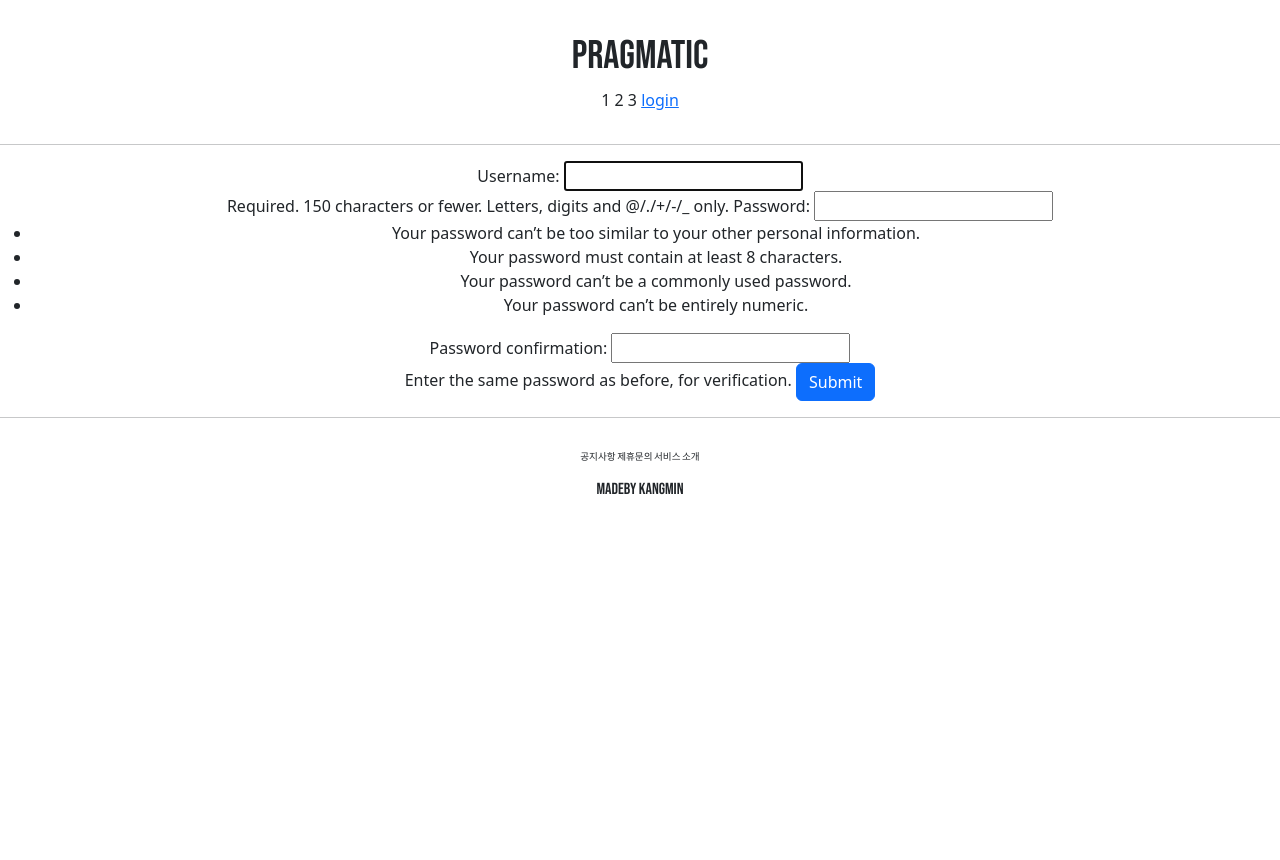
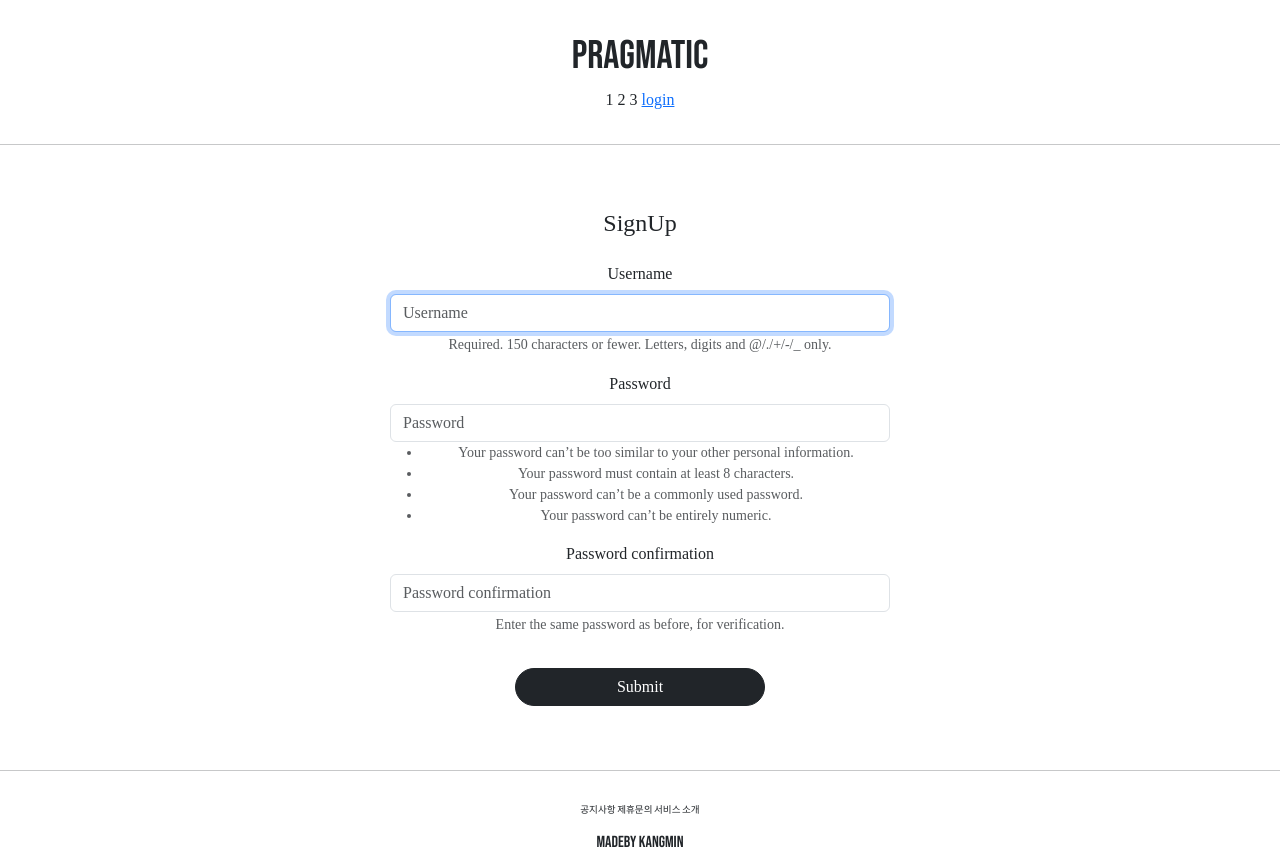
Before and after one commit to KangminNa/Django_Pinterest, a Django app: page /account/create/ in a window 1280 px wide. Before the commit the page ends 495 px from the top, so only its background shows below. Run offline with Django 4.2, Linux system fonts and the light colour scheme; some libraries are stand-ins or nearby versions.

Commit message:
Create : Bootstrap을 이용한 Form 디자인 정리
- Django Bootstrap 웹페이지 접속
- 상세하게 사용하는 방법이 나와있음
- 로그인 페이지 적용완료
- 회원가입 페이지 적용 완료
- 전체 base.html 글꼴 적용 BUT 적용되진 않음(리팩토링부분)

```diff
--- a/pragmatic/accountapp/templates/accountapp/create.html
+++ b/pragmatic/accountapp/templates/accountapp/create.html
@@ -1,12 +1,16 @@
 {% extends 'base.html' %}
+{% load bootstrap5 %}
 
 {% block content %}
 
-    <div style="text-align: center">
+    <div style="text-align: center; max-width: 500px; margin: 4rem auto">
+        <div class="mb-4">
+            <h4>SignUp</h4>
+        </div>
         <form action="{% url 'accountapp:create' %}" method="post">
             {% csrf_token %}
-            {{ form }}
-            <input type="submit" class="btn btn-primary">
+            {% bootstrap_form form %}
+            <input type="submit" class="btn btn-dark rounded-pill col-6 mt-3">
         </form>
 
     </div>
--- a/pragmatic/pragmatic/settings.py
+++ b/pragmatic/pragmatic/settings.py
@@ -57,6 +57,7 @@ INSTALLED_APPS = [
     'django.contrib.messages',
     'django.contrib.staticfiles',
     'accountapp',
+    'bootstrap5',
 ]
 
 MIDDLEWARE = [
--- a/pragmatic/templates/base.html
+++ b/pragmatic/templates/base.html
@@ -1,7 +1,7 @@
 <!DOCTYPE html>
 <html lang="en">
 {% include 'head.html' %}
-<body>
+<body style="font-family: '나눔손글씨 힘내라는 말보단';">
 
     {% include 'header.html' %}
 
--- a/pragmatic/templates/head.html
+++ b/pragmatic/templates/head.html
@@ -15,4 +15,12 @@
     <!-- 기본 CSS 링크-->
     <link rel="stylesheet" type="text/css" href="{% static 'base.css' %}">
 
+    <style>
+        @font-face {
+            font-family: '나눔손글씨 힘내라는 말보단.ttf';
+            src: local('나눔손글씨 힘내라는 말보단');
+            url("{% static 'fonts/나눔손글씨 힘내라는 말보단.ttf' %}") format("opentype");
+        }
+    </style>
+
 </head>
```
Also changed, not shown: pragmatic/accountapp/templates/accountapp/login.html (+6 -3 lines), 22/README.md, 23/README.MD (added), 1 other file.
